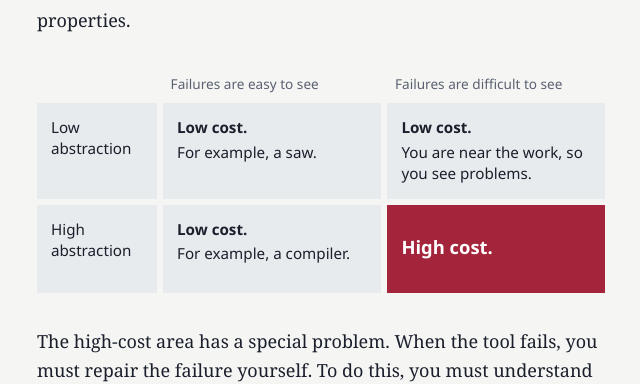
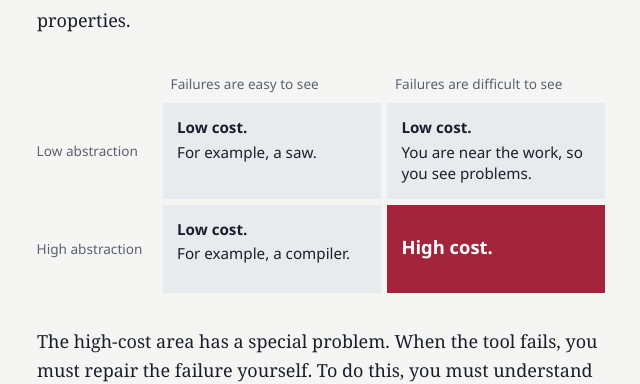
Before and after one commit to rumple/blog, a Jekyll site: the page built from _posts/2026-10-14-tool-or-automation.md, in a window 1280 px wide. Shown: the part 1631-2015 px from the top of the page, without its empty margins (319-959 px from the left). Built offline with Jekyll 4.4.1, drawn with Linux system fonts in a browser that asks for light colours; our own code applies the rules of GitHub Pages for plain Markdown files.

Commit message:
Style matrix row labels as plain labels
Co-Authored-By: Claude Sonnet 5.5 <noreply@anthropic.com>

```diff
--- a/assets/main.scss
+++ b/assets/main.scss
@@ -76,3 +76,5 @@ footer, .site-footer { color: var(--muted); font-size: 0.95rem; }
   .post table { font-size: 0.875rem; }
   .post td { padding: 0.7rem; }
 }
+.post tbody td:first-child { background: none; color: var(--muted); font-size: 0.85rem; padding: 0 0.5rem 0 0; vertical-align: middle; }
+.post tbody td:first-child strong { display: inline; margin: 0; font-weight: 400; }
```
